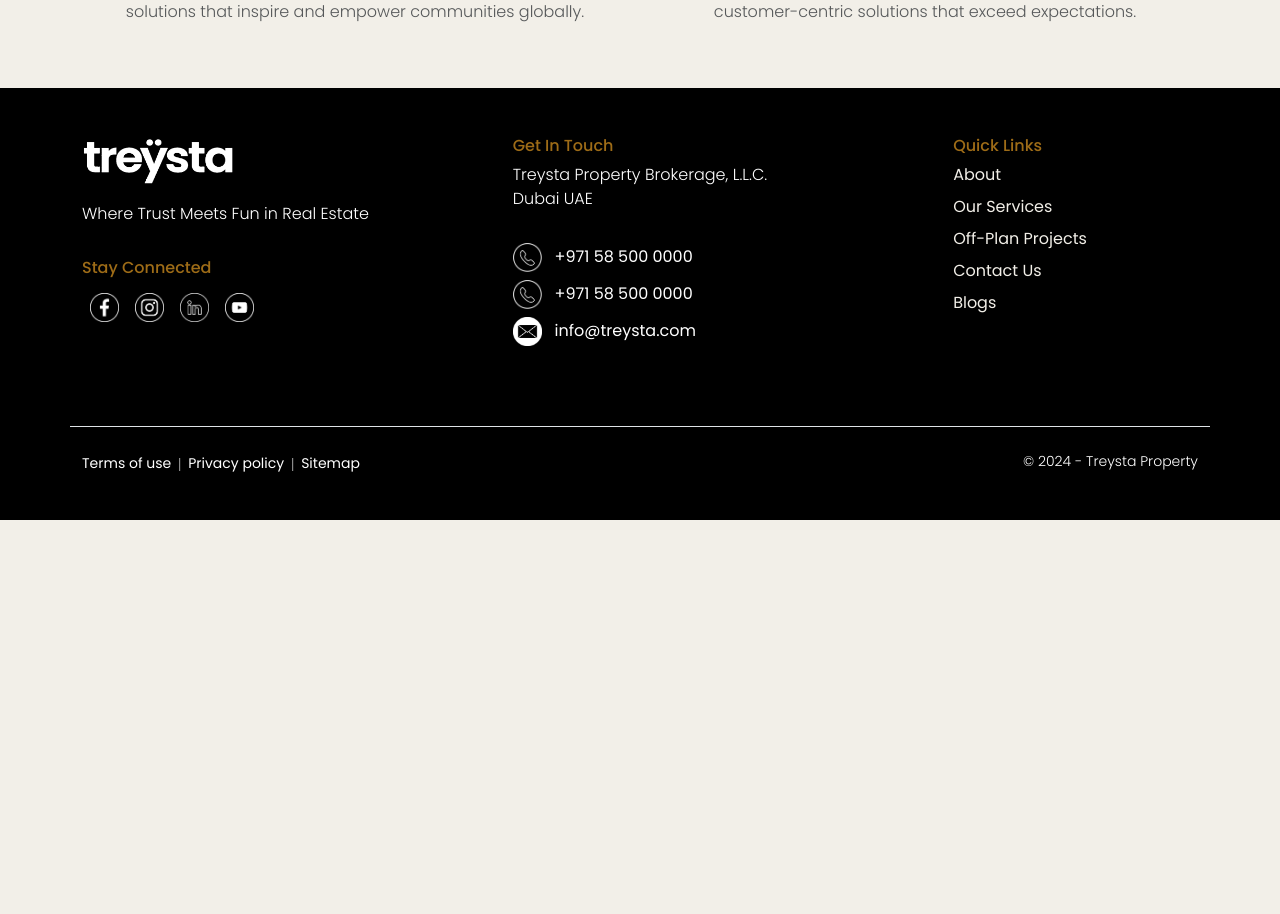
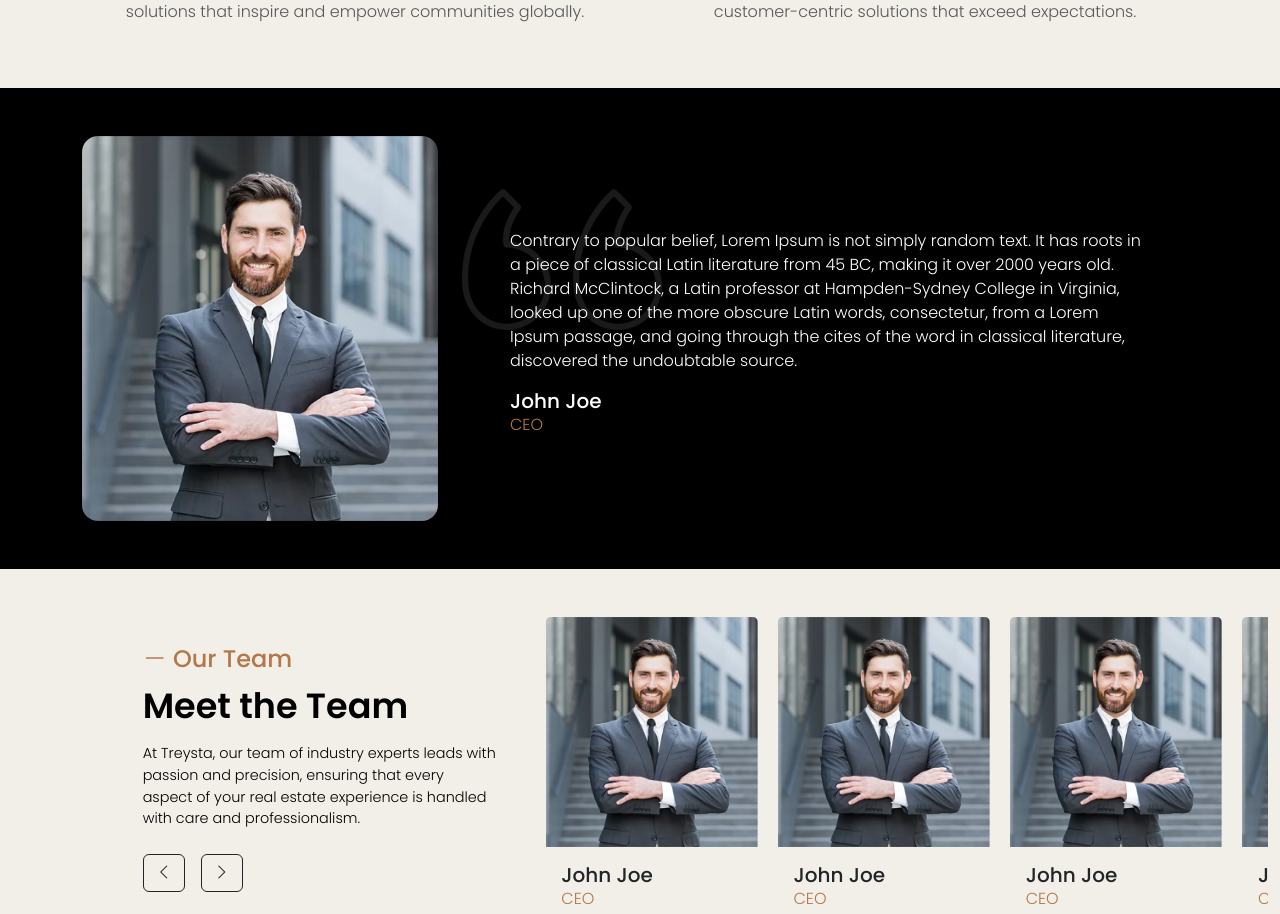
Before and after one commit to treystarealestate/websiteFrontend, a Next.js app: page /about-us in a window 1280 px wide. Shown: the part 1883-2797 px from the top of the page. Before the commit the page ends 2403 px from the top, so only its background shows below. Built offline with nearby package versions, Linux system fonts and the light colour scheme.

Commit message:
about page 2

```diff
--- a/app/about-us/page.tsx
+++ b/app/about-us/page.tsx
@@ -1,4 +1,6 @@
 import { AboutBanner } from '@/components/about-us/AboutBanner'
+import { CeoMessage } from '@/components/about-us/CeoMessage'
+import { MeetTheTeam } from '@/components/about-us/MeetTheTeam'
 import { SetUsApart } from '@/components/about-us/SetUsApart'
 import { VisionMission } from '@/components/about-us/VisionMission'
 import React from 'react'
@@ -9,6 +11,8 @@ export default function page() {
         <AboutBanner />
         <SetUsApart />
         <VisionMission />
+        <CeoMessage />
+        <MeetTheTeam />
     </main>
   )
 }
--- /dev/null
+++ b/components/about-us/CeoMessage.tsx
@@ -0,0 +1,64 @@
+import React from "react";
+import Image from "next/image";
+import ceoImage from "../../public/assets/frontend/images/ceo1.webp";
+import quoteIcon from "../../public/assets/frontend/images/icons/quote.png";
+
+export const CeoMessage = () => {
+  return (
+    <section className="bg-black">
+      <div className="container py-5">
+        <div className="row">
+          <div className="col-12 col-lg-12">
+            <div className="row">
+              {/* Image Section */}
+              <div className="col-12 col-lg-4 col-md-5 my-auto">
+                <div>
+                <Image
+                      src={ceoImage}
+                      alt="Ceo"
+                      className="img-fluid rounded-4"
+                    />
+                </div>
+              </div>
+
+              {/* Content Section */}
+              <div className="col-12 col-lg-8 col-md-7 my-auto">
+                <div className="px-0 px-lg-5 px-md-3 py-3 position-relative">
+                  {/* Quote Icon */}
+                  <div className="quotSec mb-3">
+                    <Image
+                      src={quoteIcon}
+                      alt="Quote Icon"
+                      className="img-fluid"
+                      width={200}
+                    />
+                  </div>
+
+                  {/* CEO Message */}
+                  <div className="mb-3 mt-4">
+                    <p className="text-sec text-white">
+                      Contrary to popular belief, Lorem Ipsum is not simply
+                      random text. It has roots in a piece of classical Latin
+                      literature from 45 BC, making it over 2000 years old.
+                      Richard McClintock, a Latin professor at Hampden-Sydney
+                      College in Virginia, looked up one of the more obscure
+                      Latin words, consectetur, from a Lorem Ipsum passage, and
+                      going through the cites of the word in classical
+                      literature, discovered the undoubtable source.
+                    </p>
+                  </div>
+
+                  {/* CEO Info */}
+                  <div className="text-white">
+                    <h5 className="mb-0">John Joe</h5>
+                    <p className="text-sec text-gold">CEO</p>
+                  </div>
+                </div>
+              </div>
+            </div>
+          </div>
+        </div>
+      </div>
+    </section>
+  );
+};
--- /dev/null
+++ b/components/about-us/MeetTheTeam.tsx
@@ -0,0 +1,93 @@
+"use client";
+import React from "react";
+import { Autoplay, Navigation } from "swiper/modules";
+import { Swiper, SwiperSlide } from "swiper/react";
+import "swiper/css";
+import "swiper/css/navigation";
+
+export const MeetTheTeam = () => {
+  return (
+    <section className="py-5">
+      <div className="container-fluid">
+        <div className="row">
+          {/* Text Content */}
+          <div className="col-12 col-lg-4 col-md-4 offset-1">
+            <div className="descCont text-start p-1 p-md-4 p-lg-4">
+              <span className="text-sub text-gold">
+                <i className="bi bi-dash-lg"></i> Our Team
+              </span>
+              <h3 className="text-head py-2">Meet the Team</h3>
+              <p className="text-para mb-4">
+                At Treysta, our team of industry experts leads with passion and
+                precision, ensuring that every aspect of your real estate
+                experience is handled with care and professionalism.
+              </p>
+              {/* Swiper Navigation */}
+              <div className="d-flex justify-content-start mt-3">
+                <button
+                  title="Previous Slide"
+                  className="swiper-button-prevNew btn btn-outline-dark me-3"
+                >
+                  <i className="bi bi-chevron-left"></i>
+                </button>
+                <button
+                  title="Next Slide"
+                  className="swiper-button-nextNew btn btn-outline-dark"
+                >
+                  <i className="bi bi-chevron-right"></i>
+                </button>
+              </div>
+            </div>
+          </div>
+
+          {/* Swiper Section */}
+          <div className="col-12 col-md-8 col-lg-7 my-auto">
+            <Swiper
+              navigation={{
+                nextEl: ".swiper-button-nextNew",
+                prevEl: ".swiper-button-prevNew",
+              }}
+              autoplay={{
+                delay: 2500,
+                disableOnInteraction: true,
+              }}
+              loop={true}
+              modules={[Autoplay, Navigation]}
+              breakpoints={{
+                768: {
+                  slidesPerView: 1,
+                  spaceBetween: 20,
+                },
+                992: {
+                  slidesPerView: 2.2,
+                  spaceBetween: 20,
+                },
+                1200: {
+                  slidesPerView: 3.2,
+                  spaceBetween: 20,
+                },
+              }}
+              className="projectSwiper"
+            >
+              {[...Array(6)].map((_, index) => (
+                <SwiperSlide key={index}>
+                  <div className="card bg-transparent border-0">
+                    <img
+                      src="/assets/frontend/images/ceo1.webp"
+                      alt="team"
+                      className="card-img-top"
+                    />
+                    <div className="card-body">
+                      <h5 className="mb-0">John Joe</h5>
+                      <p className="text-sec text-gold">CEO</p>
+                    </div>
+                  </div>
+                </SwiperSlide>
+              ))}
+            </Swiper>
+          </div>
+        </div>
+      </div>
+    </section>
+  );
+};
--- a/public/assets/frontend/css/globals.css
+++ b/public/assets/frontend/css/globals.css
@@ -53,11 +53,11 @@ a {
   color: var(--background);
 }
 .text-gold {
-  color: #9e6c17;
+  color: #B37749;
 }
 .topRightCont .bg-gold {
-  background-color: #9e6c17 !important;
+  background-color: #B37749 !important;
 }
 .bg-darkGold {
-  background-color: #9e6c1730;
+  background-color: #B3774930;
 }
--- a/public/assets/frontend/css/style.css
+++ b/public/assets/frontend/css/style.css
@@ -48,7 +48,7 @@
 .bgSearch .form-control, .bgSearch .form-select {
   background-color: transparent !important;
   border-radius: 0.5rem !important;
-  border: 1px solid #9e6c1730 !important;
+  border: 1px solid #B3774930 !important;
   font-size: 16px !important;
   color: var(--background) !important;
 }
@@ -271,7 +271,7 @@
 .accordButton {
   width: 30px;
   height: 30px;
-  background-color: #9e6c17;
+  background-color: #B37749;
   border-radius: 50%;
   display: flex;
   justify-content: center;
@@ -281,6 +281,13 @@
   color: #fff;
   font-size: 18px;
 }
+.quotSec {
+  position: absolute;
+  top:0px;
+  left:0;
+  z-index: 0;
+  opacity: 0.1;
+}
   @media (max-width: 600px) {
 
   }
```
Also changed, not shown: public/assets/frontend/images/ceo1.webp (added), public/assets/frontend/images/icons/quote.png (added).
